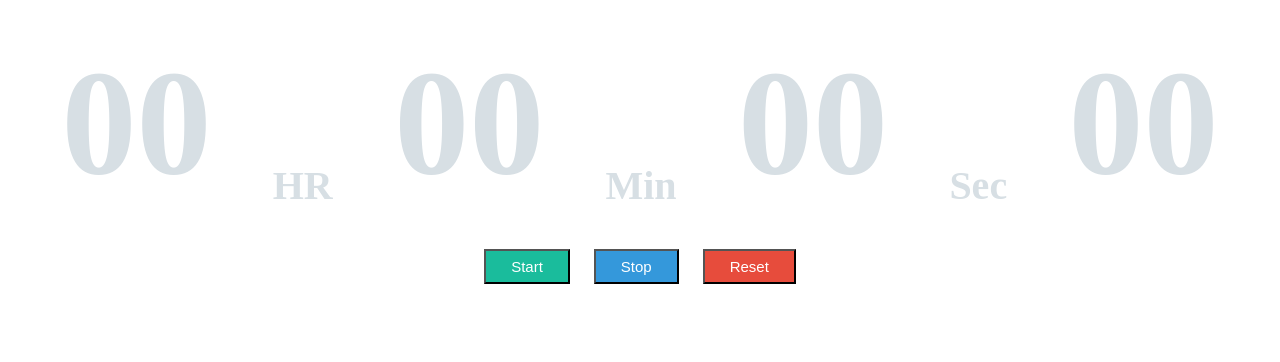
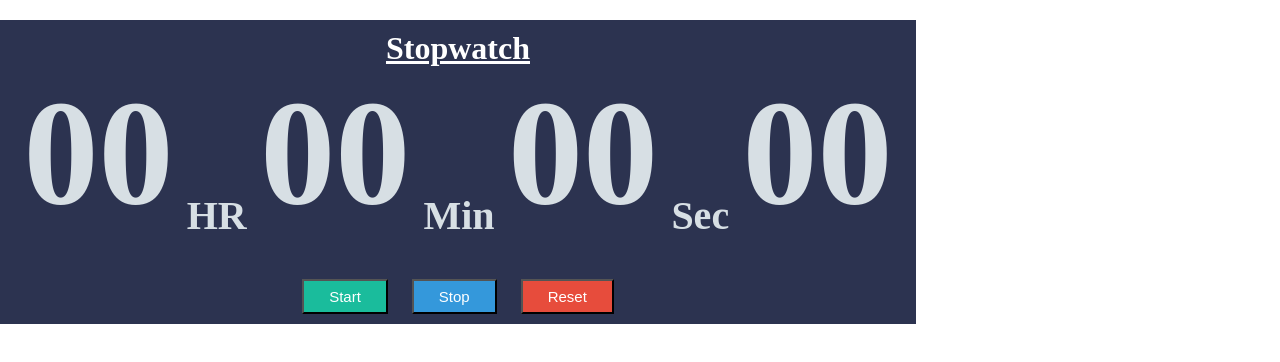
Before and after one commit to asimshakoor11/stopwatch, a plain HTML site: page index.html in a window 1280 px wide. Drawn offline with Linux system fonts and the light colour scheme.

Commit message:
Update index.html

```diff
--- a/index.html
+++ b/index.html
@@ -6,9 +6,17 @@
     <meta name="viewport" content="width=device-width, initial-scale=1.0">
     <title>Stop Watch</title>
     <link rel="stylesheet" href="stylepro7.css">
+
 </head>
 <body>
-    <h1>Stopwatch</h1>
+
+
+     <div class="main-container">
+        <div class="main">
+
+            <div class="main-body">
+
+                <h1>Stopwatch</h1>
 
     <div id="container">
         <div id="time">
@@ -27,7 +35,13 @@
             <button class="btn" id="reset" onclick="reset()">Reset</button>
         </div>
     </div>
+            </div>
+
+
+    </div>
 
     <script src="scriptpro7.js"></script>
+
+    <!-- <script type='text/javascript' src='//pl20651145.highcpmrevenuegate.com/7e/98/4c/7e984caa41c223a00f488f92c0949713.js'></script> -->
 </body>
 </html>
```
